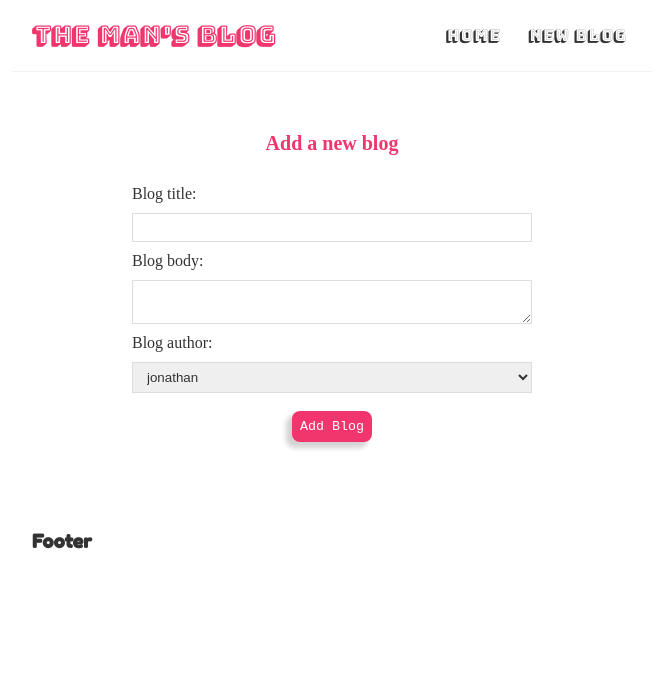
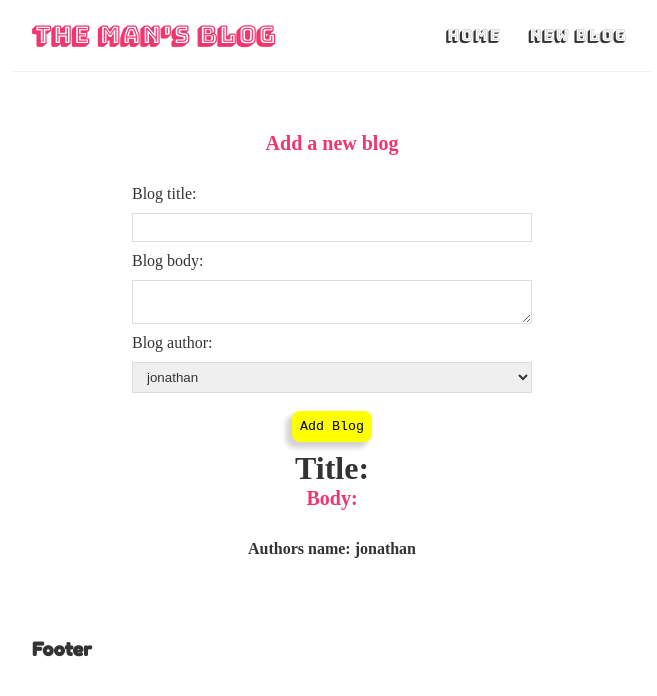
Before and after one commit to jonbleibdrey/medium-project-react, a React (Create React App) app: page /create in a window 1280 px wide. Shown: the top 696 px of the page, without its empty margins (308-965 px from the left). Built offline with nearby package versions, Linux system fonts and the light colour scheme.

Commit message:
added state to title, body, authour

```diff
--- a/src/Create.js
+++ b/src/Create.js
@@ -1,30 +1,38 @@
-import React from 'react'
+import React, { useState } from "react";
 
 const Create = () => {
+  const [title, setTitle] = useState("");
+  const [body, setBody] = useState("");
+  const [author, setAuthor] = useState("jonathan");
+
   return (
     <div className="create">
-            <h2>
-                Add a new blog
-            </h2>
+      <h2>Add a new blog</h2>
       <form>
         <label> Blog title:</label>
-            <input type="text" required/>
+        <input
+          type="text"
+          required
+          value={title}
+          onChange={(e) => setTitle(e.target.value)}
+        />
         <label> Blog body:</label>
-            <textarea required>
-
-            </textarea>
+        <textarea required value={body} onChange={(e) => setBody(e.target.value)} ></textarea>
         <label> Blog author:</label>
-            <select>
+        <select vlaue={author} onChange={(e) => setAuthor(e.target.value)}>
           <option value="Jonathan"> jonathan</option>
           <option value="Micheal"> Micheal</option>
           <option value="yoda"> Baby Yoda</option>
         </select>
         <button> Add Blog</button>
       </form>
+      <div>
+      <h1> Title: {title} </h1>
+      <h2>  Body: {body} </h2>
+      <h4> Authors name: {author} </h4>
+      </div>
+    </div>
+  );
+};
 
-
-        </div>
-    )
-}
-
-export default Create
+export default Create;
--- a/src/index.css
+++ b/src/index.css
@@ -110,8 +110,8 @@ button {
   display: block;
 }
 .create button {
-  background: #f1356d;
-  color: #fff;
+  background: yellow;
+  color: black;
   border: 0;
   padding: 8px;
   border-radius: 8px;
```
Lines whose indentation alone changed are shown as unchanged.
